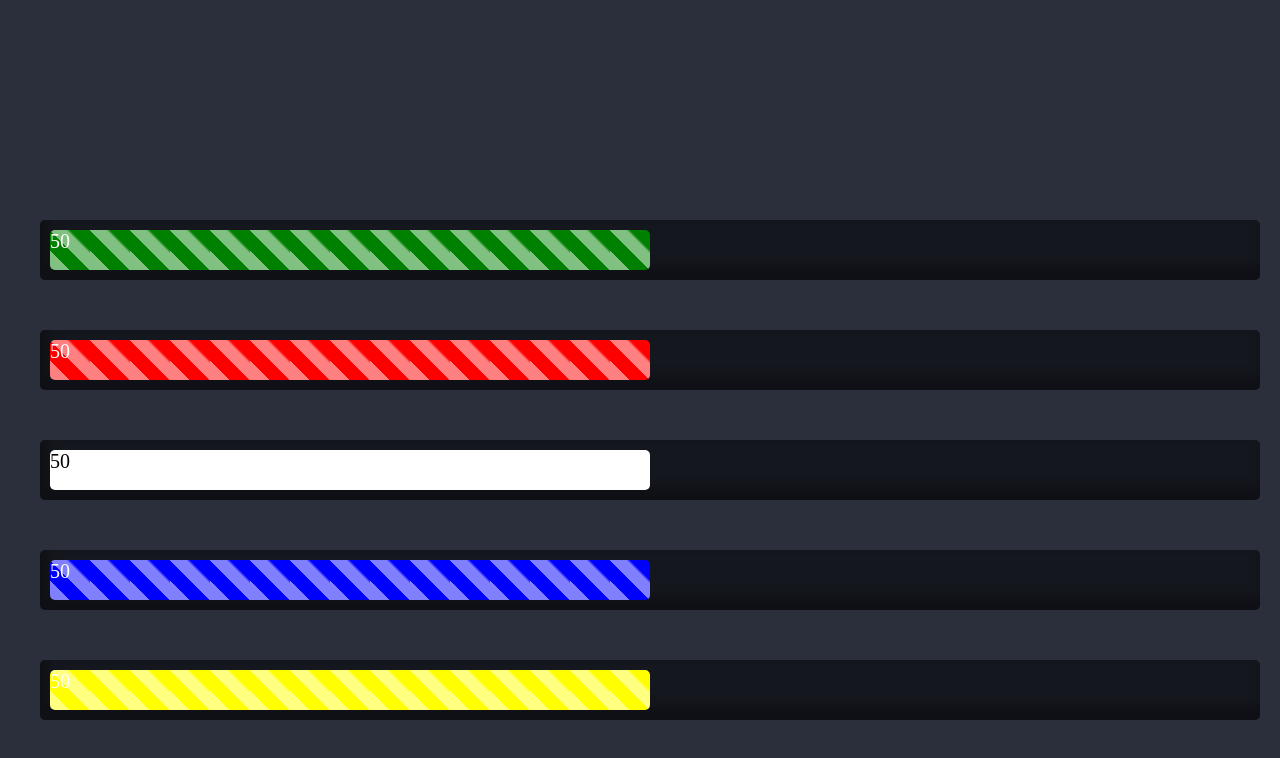
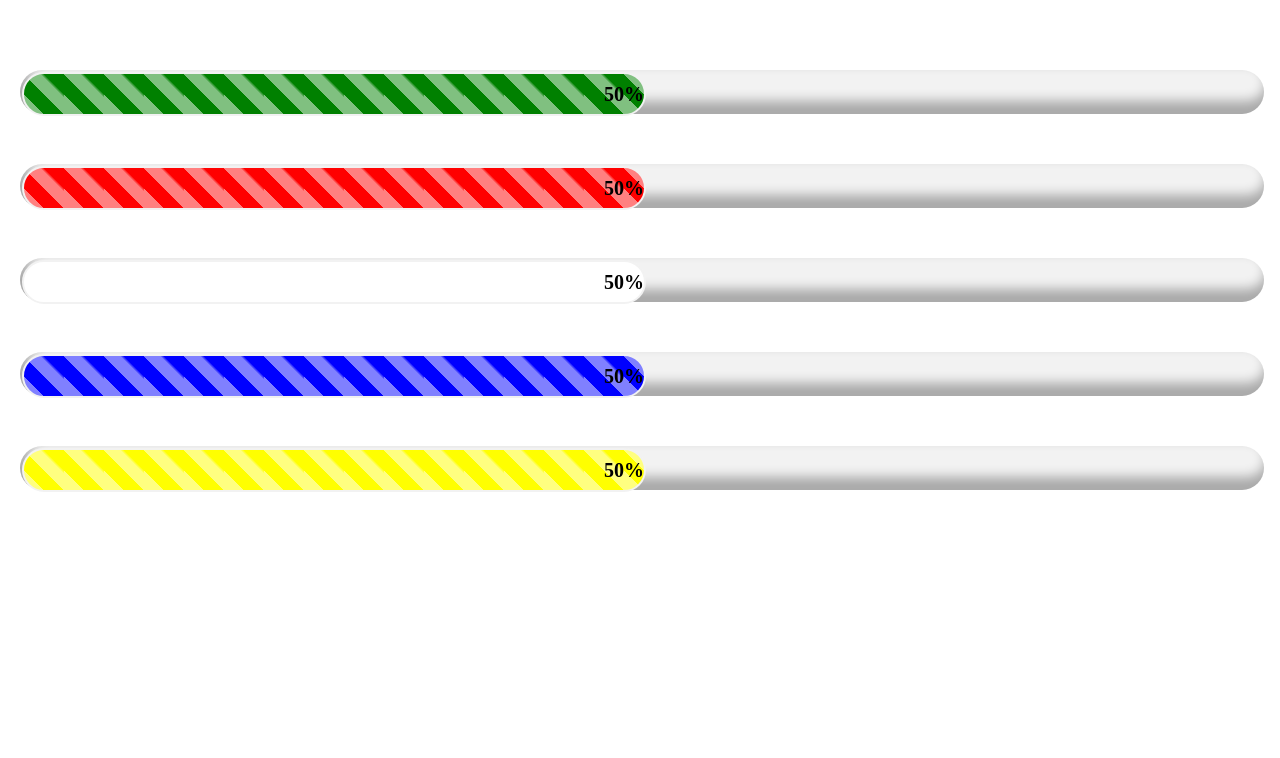
Before and after one commit to gemtunde/test, a plain HTML site: page index.html in a window 1280 px wide. Drawn offline with Linux system fonts and the light colour scheme.

Commit message:
another commit

```diff
--- a/index.html
+++ b/index.html
@@ -10,19 +10,19 @@
 </head>
 <body>
     <div class="progress">
-        <div class="fill a"> 50 </div>
+        <div class="fill a"> 50% </div>
     </div>
     <div class="progress">
-        <div class="fill b">  50 </div>
+        <div class="fill b">  50% </div>
     </div>
     <div class="progress">
-        <div class="fill c">  50 </div>
+        <div class="fill c">  50% </div>
     </div>
     <div class="progress">
-        <div class="fill d">  50 </div>
+        <div class="fill d">  50% </div>
     </div>
     <div class="progress">
-        <div class="fill e"> 50 </div>
+        <div class="fill e"> 50% </div>
     </div>
 </body>
 </html>
--- a/style.css
+++ b/style.css
@@ -1,25 +1,30 @@
 body{
-    background-color: #2b2f3c;
-    margin: 40px;
+    background-color: #fff;
+    margin: 20px;
     padding: 0;
 }
 .progress{
-    background-color: #15171e;
+    background-color: #f2f2f2;
     height: 40px;
     width: 100%;
-    border-radius: 5px;
+    border-radius: 55px;
     position: relative;
-    top:180px;
+    top:50px;
     margin-bottom: 50px;
     box-shadow: 5px -10px 12px 3px rgba(0, 0,0, 0.3) inset;
-    padding: 10px;
+   padding: 2px;
 }
 .fill{
 background: linear-gradient(45deg, rgba(255, 255,255, 0.5) 25%, transparent 25%, transparent 50%, rgba(255, 255,255, 0.5) 50%, rgba(255, 255,255, 0.5) 70%, transparent 75%, transparent);
 background-size: 40px;
-border-radius: 5px;
+border-radius: 55px;
 animation: move 0.5s linear infinite;
 height: 100%;
+align-items: center;
+border: 2px solid #f2f2f2;
+box-shadow: #f2f2f2;
+display: flex;
+justify-content: flex-end;
 align-items: center;
 }
 @keyframes move{
@@ -30,17 +35,18 @@ align-items: center;
 .a {
     background-color: green;
     width: 50%;
-    color:#fff  ;
+    color:#000  ;
     font-size: 20px;
+    font-weight: bold;
 
 
 }
 .b {
     background-color: red;
     width: 50%;
-    color:#fff  ;
+    color:#000  ;
     font-size: 20px;
-    align-items: center;
+    font-weight: bold;
 
 }
 .c {
@@ -48,19 +54,19 @@ align-items: center;
     width: 50%;
     color:#000  ;
     font-size: 20px;
-
+    font-weight: bold;
 }
 .d {
     background-color: blue;
     width: 50%;
-    color:#fff  ;
+    color:#000  ;
     font-size: 20px;
-
+    font-weight: bold;
 }
 .e {
     background-color: yellow;
     width: 50%;
-    color:#fff  ;
+    color:#000  ;
     font-size: 20px;
-
+    font-weight: bold;
 }
```
